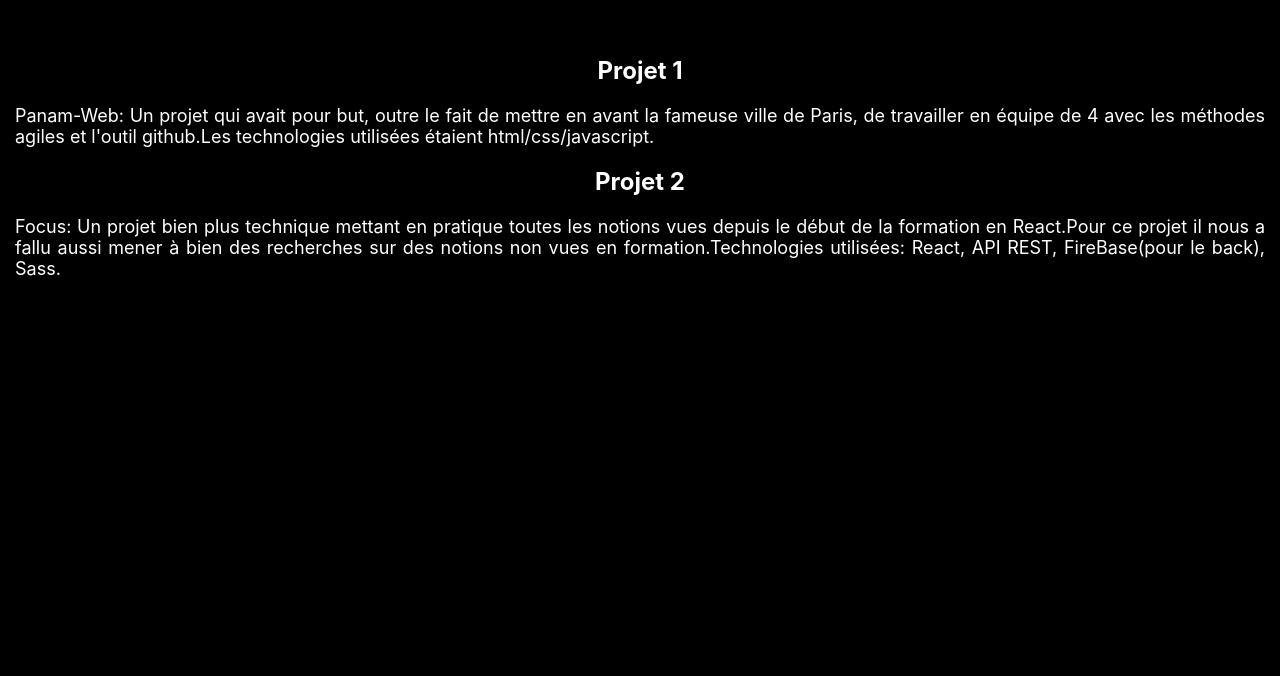
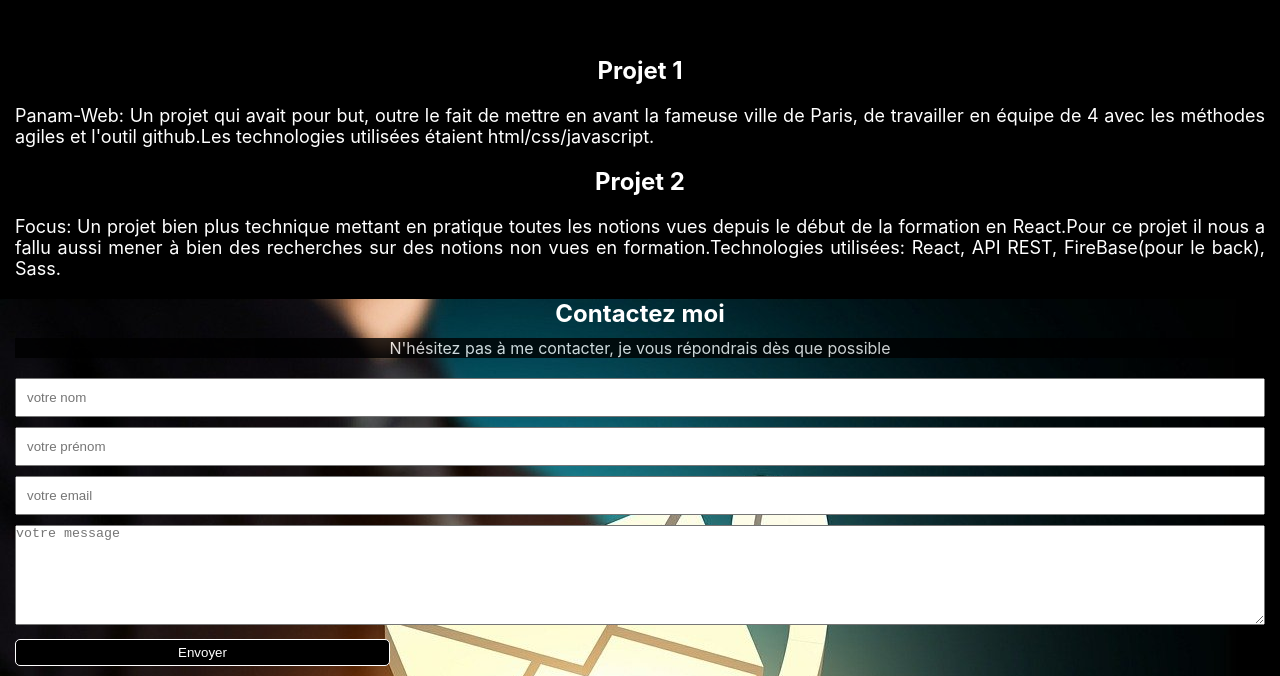
Before and after one commit to Vianney-Gln/porte-folio, a React (Create React App) app: page / in a window 1280 px wide. Shown: the part 3778-4454 px from the top of the page. Before the commit the page ends 4057 px from the top, so only its background shows below. Built offline with nearby package versions, Linux system fonts and the light colour scheme; grey boxes are pictures that could not be loaded.

Commit message:
établissement formulaire de contact

```diff
--- a/src/components/contact.jsx
+++ b/src/components/contact.jsx
@@ -3,7 +3,37 @@
 import "../styles/contact.scss";
 
 const Contact = () => {
-  return <div classname="contact"></div>;
+  return (
+    <div className="contact">
+      <h2>Contactez moi</h2>
+      <p>N'hésitez pas à me contacter, je vous répondrais dès que possible</p>
+      <form>
+        <label for="name">
+          <input type="text" placeholder="votre nom" id="name" name="name" />
+        </label>
+        <label for="firstname">
+          <input
+            type="text"
+            placeholder="votre prénom"
+            id="firstname"
+            name="firstname"
+          />
+        </label>
+        <label for="email">
+          <input
+            type="email"
+            name="email"
+            id="email"
+            placeholder="votre email"
+          />
+        </label>
+        <label for="message">
+          <textarea name="message" id="message" placeholder="votre message" />
+        </label>
+        <button type="submit">Envoyer</button>
+      </form>
+    </div>
+  );
 };
 
 export default Contact;
--- a/src/components/index.jsx
+++ b/src/components/index.jsx
@@ -3,5 +3,15 @@
 import Apropos from "./a-propos";
 import Actuellement from "./actuellement";
 import PorteFolio from "./porte-folio";
+import Contact from "../components/contact";
+import Competences from "../components/compétences";
 
-export { Heros, Header, Apropos, Actuellement, PorteFolio };
+export {
+  Heros,
+  Header,
+  Apropos,
+  Actuellement,
+  PorteFolio,
+  Contact,
+  Competences,
+};
--- a/src/containers/App.jsx
+++ b/src/containers/App.jsx
@@ -5,8 +5,10 @@
   Heros,
   Actuellement,
   PorteFolio,
+  Contact,
+  Competences,
 } from "../components";
-import Competences from "../components/compétences";
+
 //style
 import "../styles/App.scss";
 
@@ -20,6 +22,7 @@
       <Actuellement />
       <Competences />
       <PorteFolio />
+      <Contact />
     </div>
   );
 };
--- a/src/styles/contact.scss
+++ b/src/styles/contact.scss
@@ -0,0 +1,50 @@
+.contact {
+  width: 100%;
+  margin-top: 20px;
+  padding-left: 15px;
+  padding-right: 15px;
+  background-image: url("../images/background-contact-1280.jpg");
+  background-repeat: no-repeat;
+  background-size: cover;
+
+  h2 {
+    width: 100%;
+    text-align: center;
+  }
+  p {
+    text-align: center;
+    margin: 0;
+    padding: 0;
+    margin-top: 10px;
+    background-color: black;
+    opacity: 0.8;
+  }
+  form {
+    width: 100%;
+    display: flex;
+    flex-direction: column;
+    margin-top: 10px;
+
+    input {
+      width: 100%;
+      padding: 10px;
+      margin-top: 10px;
+    }
+    textarea {
+      width: 100%;
+      height: 100px;
+      margin-top: 10px;
+    }
+    button {
+      width: 30%;
+      margin-top: 10px;
+      margin-bottom: 10px;
+      padding-top: 5px;
+      padding-bottom: 5px;
+      background-color: black;
+      color: white;
+      border: 1px solid white;
+      border-radius: 5px;
+    }
+  }
+}
```
Also changed, not shown: src/images/background-contact-1280.jpg (added), src/images/background-contact.jpg (added).
